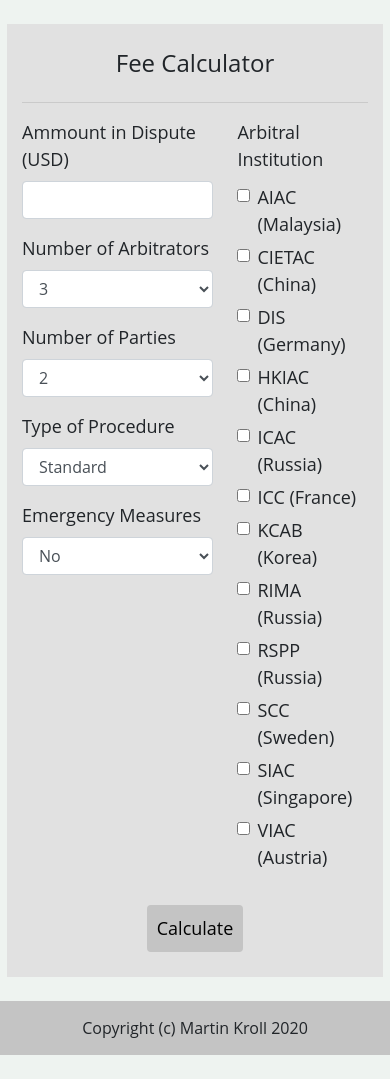
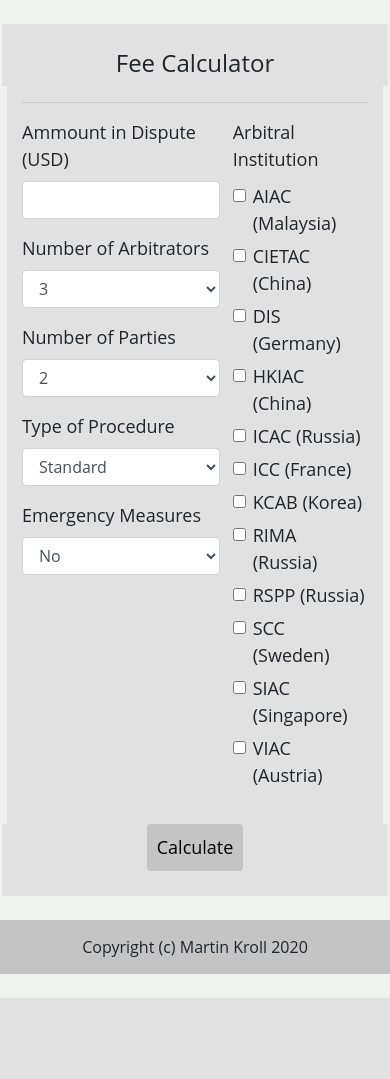
Before and after one commit to martaprilmay/arbcalc_demo, a Django app: page / in a window 390 px wide. Shown: the part 56-1135 px from the top of the page. After the commit the page ends 1054 px from the top, so only its background shows below. Run offline with Django 3.2, Linux system fonts and the light colour scheme; data comes from the database, SQL or seed files in the repository; parts of the project's set-up code (start-up, migrations or seed data) failed here and were passed over; some libraries are stand-ins or nearby versions.

Commit message:
fixed mobile

```diff
--- a/calc/static/calc/base.css
+++ b/calc/static/calc/base.css
@@ -90,11 +90,37 @@
   padding-left: 20px;
 }
 
+.bttn-c {
+  background-color: #C4C4C4;
+  text-align: center;
+  font-size: large;
+  padding: 10px;
+  /* margin-left: 10px;
+  margin-right: 10px; */
+  border-radius: 4px;
+  border: none;
+}
+.bttn-c:hover {
+  background-color: #CDD5CD;
+  text-align: center;
+  padding: 10px;
+  border-radius: 4px;
+  border: none;
+}
+
 @media screen and (max-width:500px){
   #div_id_parties, #div_id_ea,
   #div_id_ai, #div_id_proc,
   #div_id_arbs, #div_id_amount,{
     font-size: medium;
+  }
+  .form-check-label{
+    font-size: large;
+    position: relative;
+    bottom: 1px;
+  }
+  .middle {
+    width: 15px;
   }
   h3{
     font-size: x-large;
--- a/calc/templates/calc/home.html
+++ b/calc/templates/calc/home.html
@@ -8,7 +8,7 @@
     <form action="{% url 'calc:home' %}" method="post">
       {% csrf_token %}
       <div class="cntr">
-        <div class="ctr centr padding-top-15" style="margin-left: 7px; margin-right: 7px;">
+        <div class="ctr centr padding-top-15" style="margin-left: 2px; margin-right: 2px;">
           <h3 style="padding-bottom:0px">Fee Calculator</h3>
         </div>
       </div>
@@ -32,8 +32,8 @@
         </div>
       </div>
       <div class="cntr">
-        <div class="ctr centr padding-btm-15" style="margin-left: 7px; margin-right: 7px;">
-        <input class="bttn" type="submit" name="Calculate" value="Calculate">
+        <div class="ctr centr padding-btm-15" style="margin-left: 2px; margin-right: 2px;">
+        <input class="bttn-c" type="submit" name="Calculate" value="Calculate">
         </div>
       </div>
     </form>
```
Also changed, not shown: other parts of calc/static/calc/base.css (+46 -1 lines).
